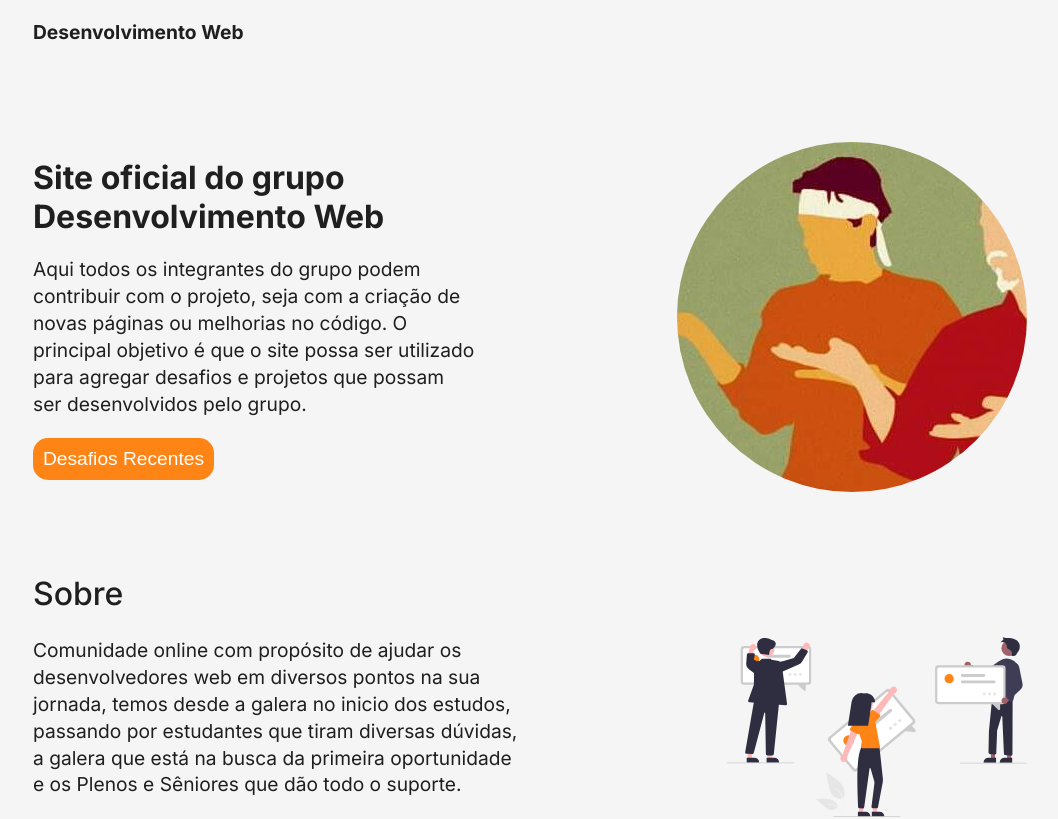
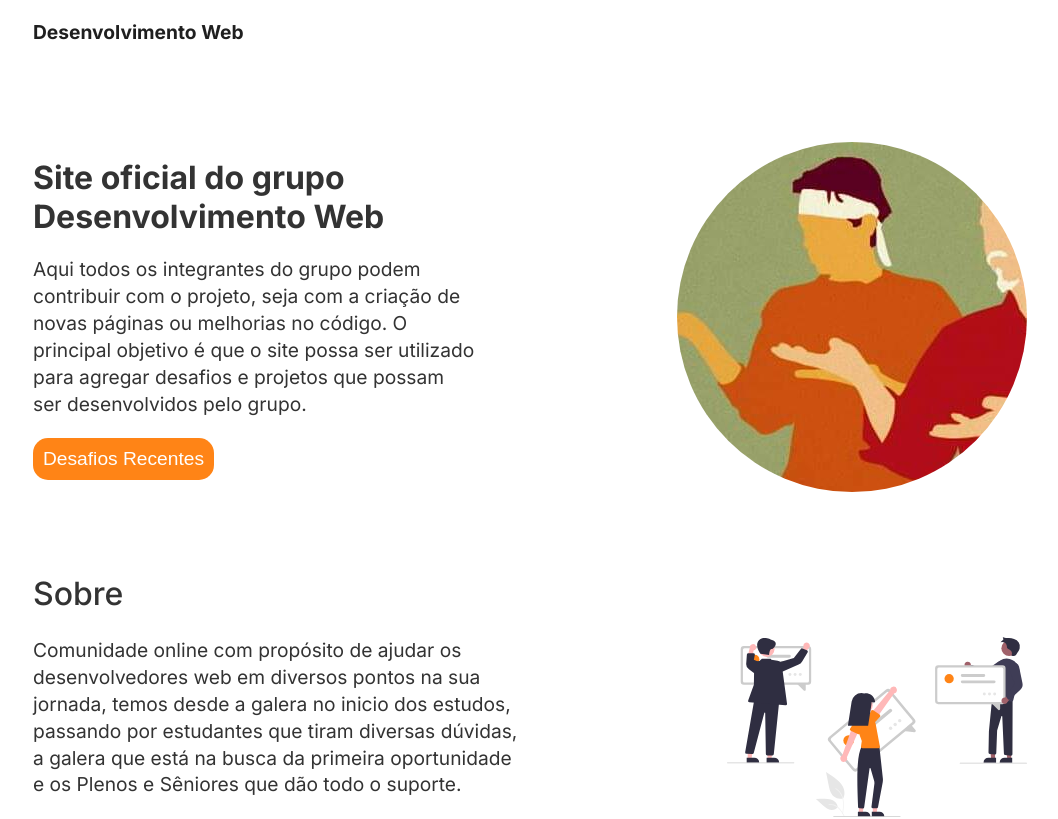
Before and after one commit to DevsGenteBoa/desenvolvimento-web-oficial, a Next.js app: page / in a window 1280 px wide. Shown: the top 819 px of the page, without its empty margins (110-1168 px from the left). Built offline with nearby package versions, Linux system fonts and the light colour scheme.

Commit message:
altera cor de fundo do site

```diff
--- a/src/assets/styles/globals.css
+++ b/src/assets/styles/globals.css
@@ -1,15 +1,15 @@
 body {
-  font-family: Inter, sans-serif;
-  background-color: #f5f5f5;
-  color: #1f1f1f;
+    font-family: Inter, sans-serif;
+    background-color: #fff;
+    color: #333333;
 }
 
 * {
-  padding: 0;
-  margin: 0;
-  box-sizing: border-box;
+    padding: 0;
+    margin: 0;
+    box-sizing: border-box;
 }
 
 hr {
-  border: 1px solid rgba(0, 0, 0, 0.1);
+    border: 1px solid rgba(0, 0, 0, 0.1);
 }
```
